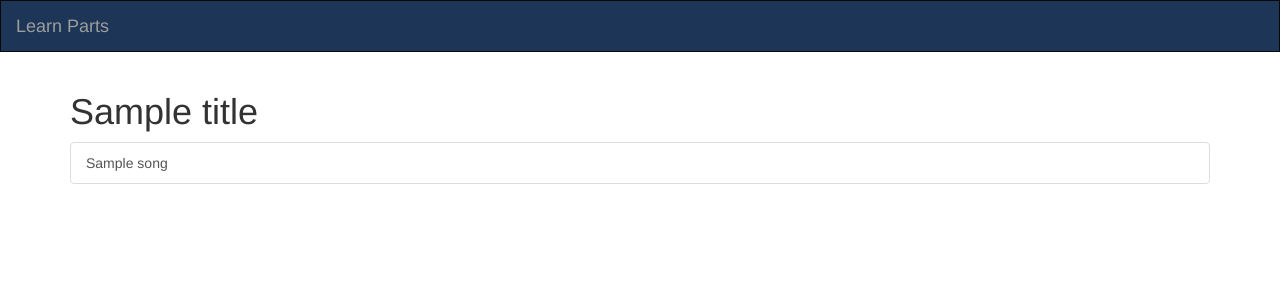
After one commit to bengineer19/learn-parts, a Flask app: template templates/show.html in a window 1280 px wide. The commit adds this page. Shown: the top 300 px of the page. Run offline with Flask 2, Linux system fonts and the light colour scheme; the template is opened without the code that fills it: most values are stand-ins (such as "Sample title", 1, 10 or a date in 2020); parts of the project's set-up code (start-up, migrations or seed data) failed here and were passed over; some libraries are stand-ins or nearby versions.

Commit message:
Add show listing

```diff
--- a/app.py
+++ b/app.py
@@ -6,7 +6,7 @@ from dotenv import load_dotenv
 # Load env vars before any import which need them to set up
 load_dotenv(os.path.join(os.getcwd(), '.env'))
 
-from gdrive import get_song, get_file
+from gdrive import get_song, get_file, get_show
 
 
 app = Flask(__name__)
@@ -20,7 +20,13 @@ def home():
 @app.route('/song/<folder_id>')
 def song_page(folder_id):
     song = get_song(folder_id)
-    return render_template("song.html", song=song)
+    return render_template("song.html", song=song, title=song['title'])
+
+
+@app.route('/show/<folder_id>')
+def show_page(folder_id):
+    show = get_show(folder_id)
+    return render_template("show.html", show=show, title='Show listing')
 
 
 @app.route('/audio/<file_id>')
--- a/gdrive/__init__.py
+++ b/gdrive/__init__.py
@@ -1 +1 @@
-from .song_getter import get_song, get_file
+from .song_getter import get_song, get_file, get_show
--- a/templates/base.html
+++ b/templates/base.html
@@ -3,7 +3,7 @@
 
 <head>
     <title>
-        {{ song.title }}
+        {{ title }}
     </title>
     <link rel="stylesheet" href="//maxcdn.bootstrapcdn.com/bootstrap/3.3.7/css/bootstrap.min.css"
         integrity="sha384-BVYiiSIFeK1dGmJRAkycuHAHRg32OmUcww7on3RYdg4Va+PmSTsz/K68vbdEjh4u" crossorigin="anonymous">
--- /dev/null
+++ b/templates/show.html
@@ -0,0 +1,17 @@
+{% extends "base.html" %}
+
+{% block content %}
+
+<div class="container">
+    <div class="wrapper">
+        <h1 class="post-title">{{ title }}</h1>
+
+        <div class="list-group">
+            {% for song in show.songs %}
+                <a href="/song/{{ song.folder_id }}" class="list-group-item" target="_blank">{{ song.name }}</a>
+            {% endfor %}
+        </div>
+    </div>
+</div>
+
+{% endblock %}
```
Also changed, not shown: gdrive/song_getter.py (+19 -0 lines), 1 other file.
